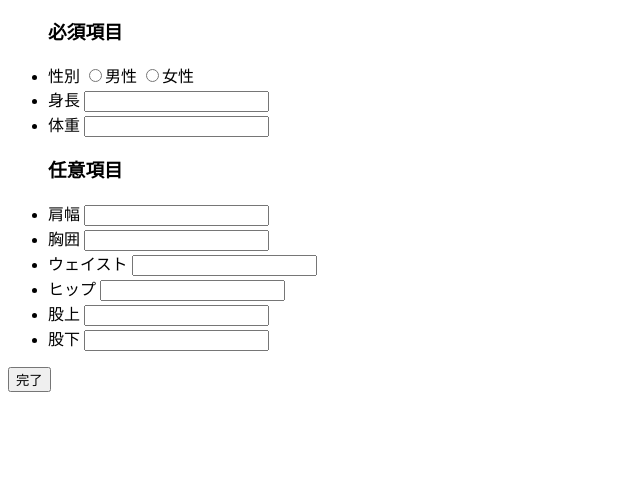
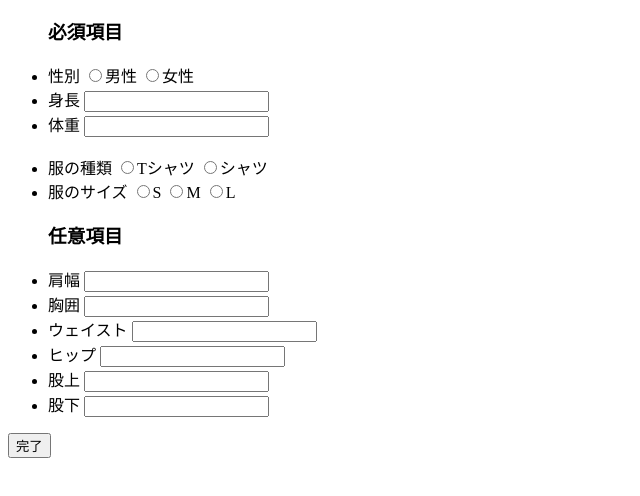
Before and after one commit to enpitut2021/try_on-line, a plain HTML site: page index.html in a window 1280 px wide. Shown: the part 118-614 px from the top of the page, without its empty margins (0-640 px from the left). Drawn offline with Linux system fonts and the light colour scheme.

Commit message:
服の種類やサイズの選択

```diff
--- a/index.html
+++ b/index.html
@@ -28,6 +28,19 @@
         <li>
             体重
             <input type="number" name="weight">
+        </li>
+        <br>
+        <li>
+            服の種類
+            <input type="radio" name="cloth_type" value="t-shirt">Tシャツ
+            <input type="radio" name="cloth_type" value="shirt">シャツ
+        </li>
+
+        <li>
+            服のサイズ
+            <input type="radio" name="cloth_size" value="s">S
+            <input type="radio" name="cloth_size" value="m">M
+            <input type="radio" name="cloth_size" value="l">L
         </li>
 
         <h3>任意項目</h3>
--- a/index.js
+++ b/index.js
@@ -35,7 +35,7 @@ document.getElementById("button").onclick = function() {
   const shirt = new Cloth({
     height: 75,
     width: 60,
-    kind: "shirt",
+    kind: "shirt",//formElements.cloth_size.value,
   });
 
   height = formElements.height.value;
@@ -76,7 +76,7 @@ document.getElementById("button").onclick = function() {
   ctx.stroke();
 
   ctx.beginPath();
-  ctx.strokeStyle = fit.drawFittCircle(ctx,180,190,150,380,'red');
+  ctx.strokeStyle = fit.drawFittCircle(ctx,280,360,300,420,'red');
   ctx.moveTo(0, 550);
   ctx.lineTo(650,550);
   ctx.stroke();
--- a/person.js
+++ b/person.js
@@ -237,7 +237,7 @@ class showFittCircle{
     var center_x = (x1+x2)/2;
     var center_y = (y1+y2)/2;
     var w = Math.abs(x2-x1);
-    var h = w*0.3;
+    var h = w*0.7;
     ctx.fillStyle = color;
     ctx.beginPath();
     ctx.ellipse(center_x,center_y,w,h,0,0,Math.PI*2);
```
